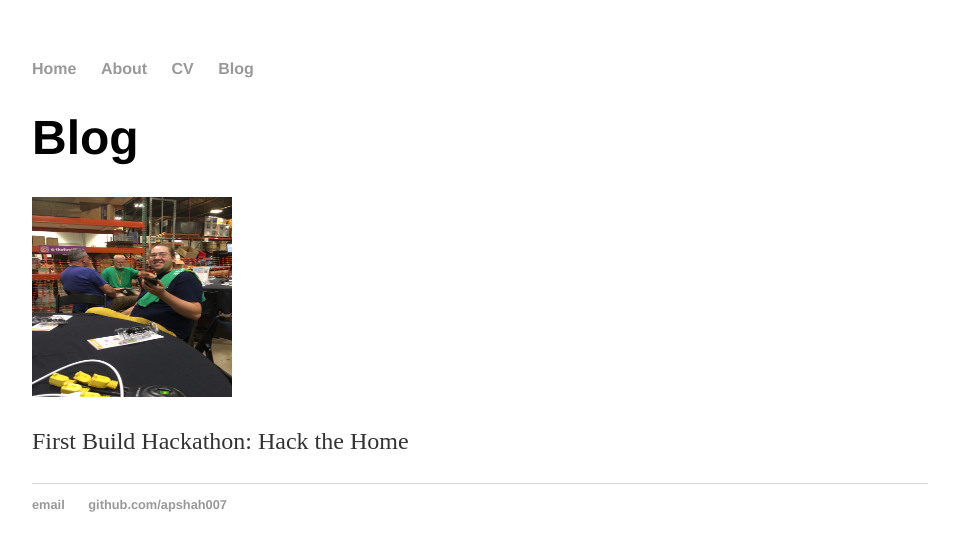
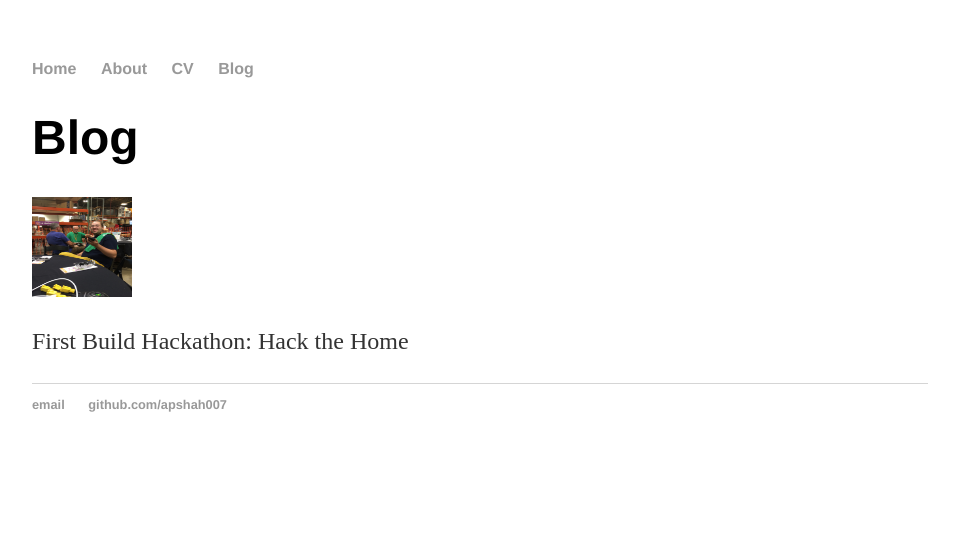
Before and after one commit to apshah007/apshah007.github.io, a Jekyll site: the page blog.html, which Jekyll copies as it is, in a window 1280 px wide. Shown: the top 551 px of the page, without its empty margins (160-1119 px from the left). Built offline with Jekyll 4.4.1, drawn with Linux system fonts in a browser that asks for light colours.

Commit message:
update blog

```diff
--- a/blog.html
+++ b/blog.html
@@ -16,7 +16,7 @@
 		<div class="container">
     		<div class="blurb">
         		<h1>Blog</h1>
-				<IMG SRC="IMG_1310.jpg" ALT="First Build:Hack the Home" WIDTH=200 HEIGHT=200>
+				<IMG SRC="IMG_1310.jpg" ALT="First Build:Hack the Home" WIDTH=100 HEIGHT=100>
                 <p>First Build Hackathon: Hack the Home</p>
     		</div><!-- /.blurb -->
 	</body>
```
